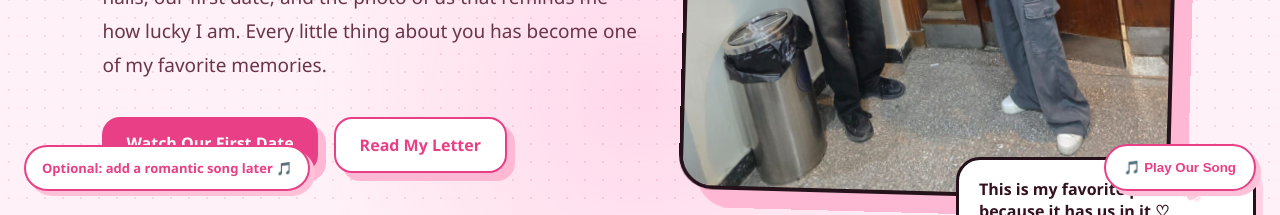
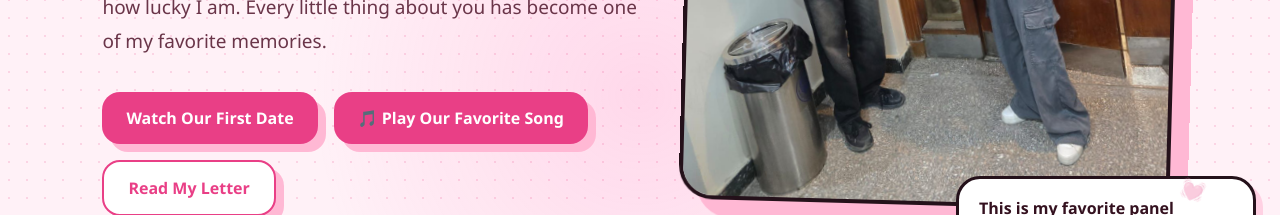
Before and after one commit to KarimShamel/manga, a plain HTML site: page index.html in a window 1280 px wide. Shown: the part 585-800 px from the top of the page. Drawn offline with Linux system fonts and the light colour scheme.

Commit message:
Update index.html

```diff
--- a/index.html
+++ b/index.html
@@ -361,24 +361,16 @@
       font-size: 13px;
     }
 
-    .music-button {
-      position: fixed;
-      right: 24px;
-      bottom: 24px;
-      z-index: 50;
-      background: white;
-      border: 2px solid #e93f86;
-      color: #e93f86;
-      padding: 14px 18px;
-      border-radius: 999px;
-      font-weight: 900;
-      box-shadow: 5px 5px 0 #ffc1d8;
+    .music-hero-button {
+      border: none;
       cursor: pointer;
-      transition: 0.2s;
+      font-family: inherit;
+      font-size: 16px;
     }
 
-    .music-button:hover {
-      transform: scale(1.05);
+    .music-hero-button.playing {
+      background: #2a0f1b;
+      box-shadow: 8px 8px 0 #ffb8d4;
     }
 
     @media (max-width: 1000px) {
@@ -428,6 +420,7 @@
         </p>
         <div class="hero-buttons">
           <a class="btn" href="#first-date">Watch Our First Date</a>
+          <button class="btn music-hero-button" onclick="toggleMusic()">🎵 Play Our Favorite Song</button>
           <a class="btn secondary" href="#letter">Read My Letter</a>
         </div>
       </div>
@@ -535,8 +528,6 @@
     </section>
   </main>
 
-  <div class="music-note">Optional: add a romantic song later 🎵</div>
-
   <script>
     const reveals = document.querySelectorAll('.reveal');
 
@@ -562,10 +553,6 @@
     <source src="audio/amr-diab.mp3" type="audio/mpeg">
   </audio>
 
-  <button class="music-button" onclick="toggleMusic()">
-    🎵 Play Our Song
-  </button>
-
   <script>
     const reveals = document.querySelectorAll('.reveal');
 
@@ -589,10 +576,12 @@
     function toggleMusic() {
       if (song.paused) {
         song.play();
-        document.querySelector(".music-button").textContent = "⏸ Pause Song";
+        document.querySelector(".music-hero-button").textContent = "⏸ Pause Our Favorite Song";
+        document.querySelector(".music-hero-button").classList.add("playing");
       } else {
         song.pause();
-        document.querySelector(".music-button").textContent = "🎵 Play Our Song";
+        document.querySelector(".music-hero-button").textContent = "🎵 Play Our Favorite Song";
+        document.querySelector(".music-hero-button").classList.remove("playing");
       }
     }
   </script>
```
